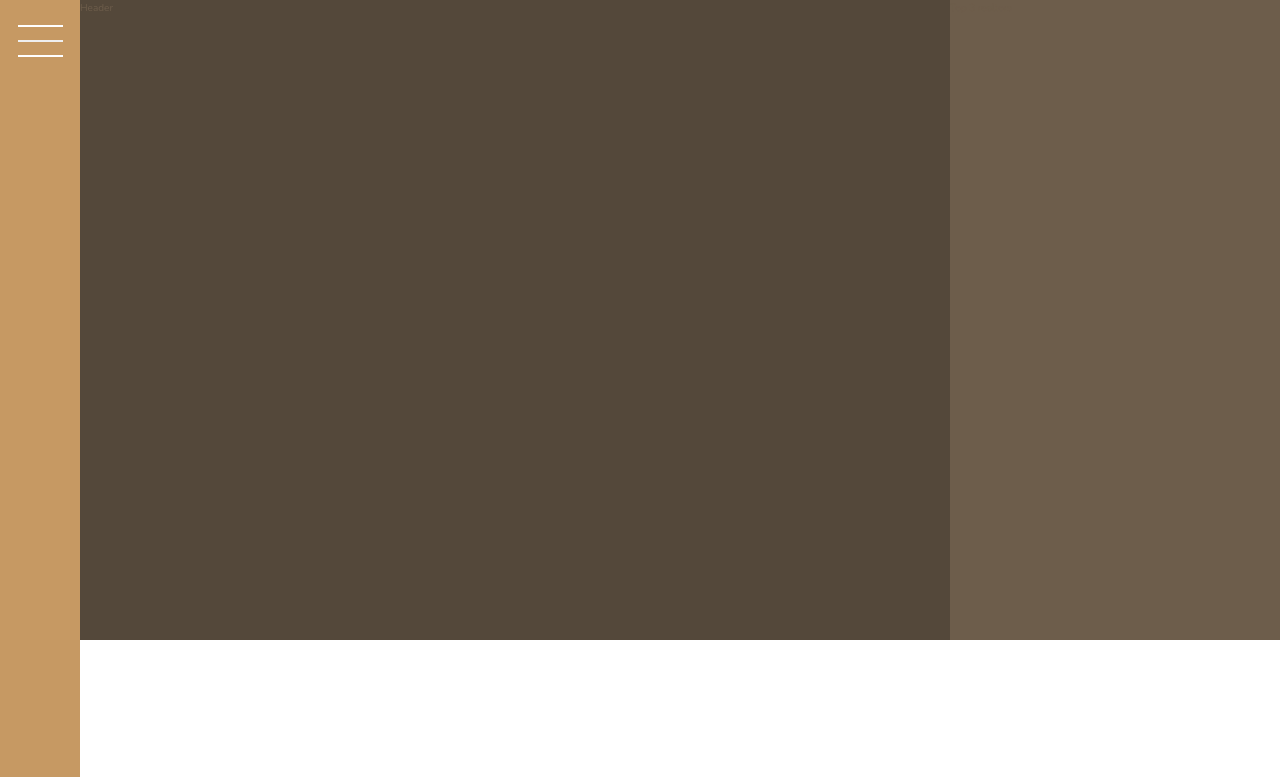
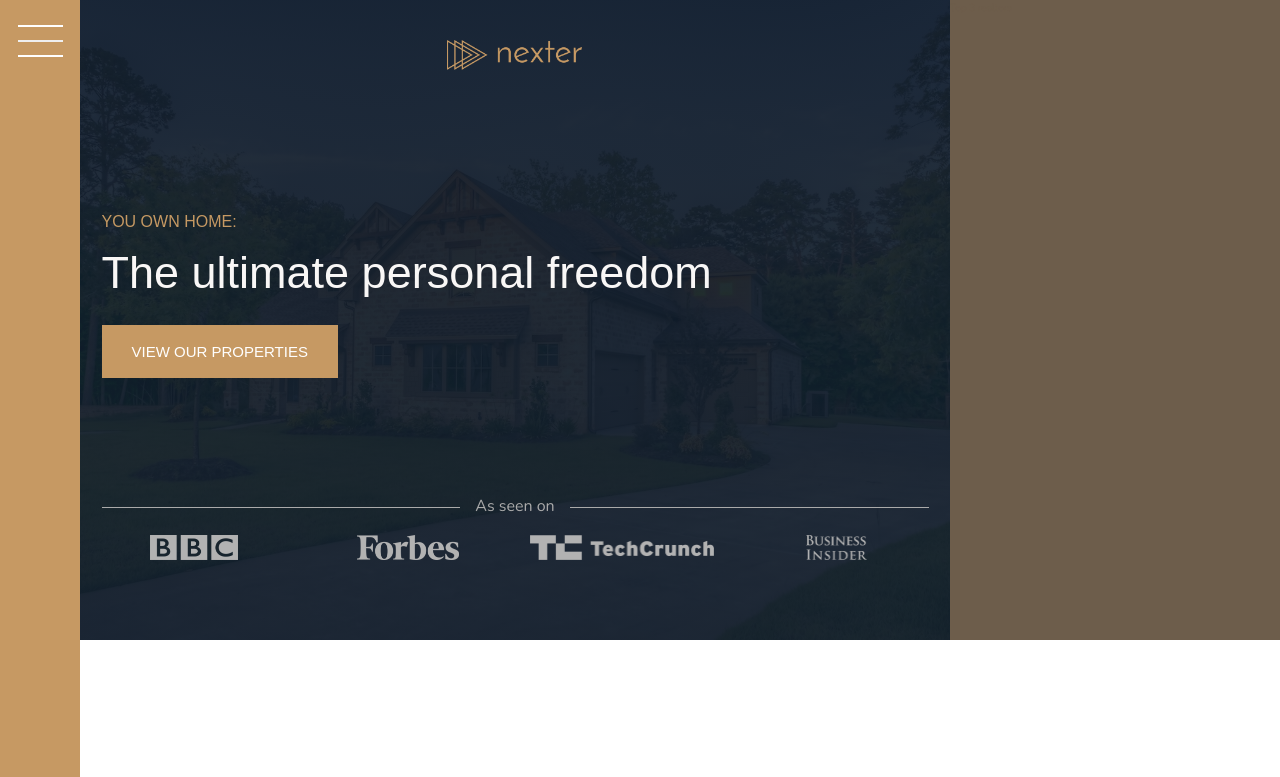
Before and after one commit to wudtichaikarun/practice-css-grid, a website: page index.html in a window 1280 px wide. Shown: the top 777 px of the page. Drawn offline with nearby package versions, Linux system fonts and the light colour scheme.

Commit message:
:hatched_chick: header

```diff
--- a/index.html
+++ b/index.html
@@ -17,7 +17,17 @@
     </div>
 
     <header class="header">
-      Header
+      <img src="img/logo.png" alt="Logo" class="header__logo">
+      <h3 class="heading-3">You own home:</h3>
+      <h1 class="heading-1">The ultimate personal freedom</h1>
+      <button class="btn header__btn">View our properties</button>
+      <div class="header__seenon-text">As seen on</div>
+      <div class="header__seenon-logos">
+        <img src="img/logo-bbc.png" alt="BBC logo">
+        <img src="img/logo-forbes.png" alt="Forbes logo">
+        <img src="img/logo-techcrunch.png" alt="TC logo">
+        <img src="img/logo-bi.png" alt="Bi logo">
+      </div>
     </header>
 
     <div class="realtors">
--- a/sass/_header.scss
+++ b/sass/_header.scss
@@ -1,4 +1,60 @@
 .header {
   background-color: $color-grey-dark-1;
   grid-column: full-start / col-end 6;
+  background-image: linear-gradient(rgba($color-secondary, .93), rgba($color-secondary, .93)), url(../img/hero.jpeg);
+  background-size: cover;
+  background-position: center;
+  padding: 8rem;
+  padding-top: 4rem;
+
+  display: grid;
+  grid-template-rows: 1fr min-content 6rem 1fr;
+  grid-template-columns: max-content;
+  grid-row-gap: 1.5rem;
+
+  //  |...[container]...|
+  justify-content: center;
+
+  &__logo {
+     height: 3rem;
+     // |...taget...|
+     justify-self: center;
+  }
+
+  &__btn {
+    // |taget......|
+    justify-self: start;
+    align-self: start;
+  }
+
+  &__seenon-text {
+    display: grid;
+    grid-template-columns: 1fr max-content 1fr;
+    grid-column-gap: 1.5rem;
+    align-items: center;
+
+    font-size: 1.6rem;
+    color: $color-grey-light-2;
+
+    &::before,
+    &::after {
+      content: '';
+      height: 1px;
+      display: block;
+      background-color: currentColor;
+    }
+  }
+
+  &__seenon-logos {
+    display: grid;
+    grid-template-columns: repeat(4, 1fr);
+    grid-gap: 3rem;
+    justify-items: center;
+
+    img {
+      height: 2.5rem;
+      filter: brightness(70%);
+    }
+  }
+
 }
--- a/sass/_typography.scss
+++ b/sass/_typography.scss
@@ -5,6 +5,9 @@
 
 .heading-1 {
   @extend %heading;
+  font-size: 4.5rem;
+  color: $color-grey-light-1;
+  line-height: 1;
 }
 
 .heading-2 {
```
Also changed, not shown: css/main.css.
